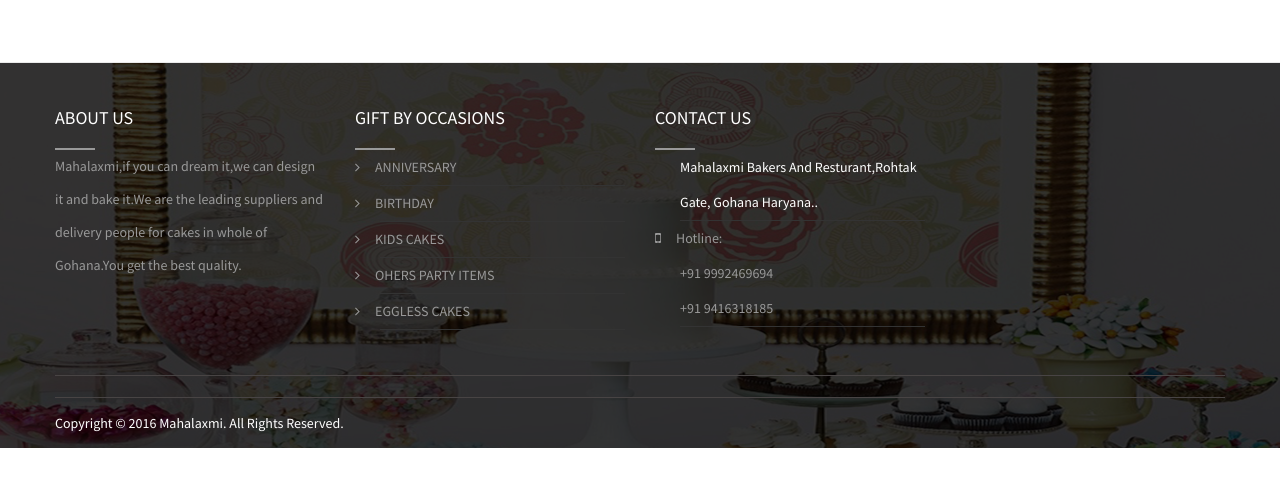
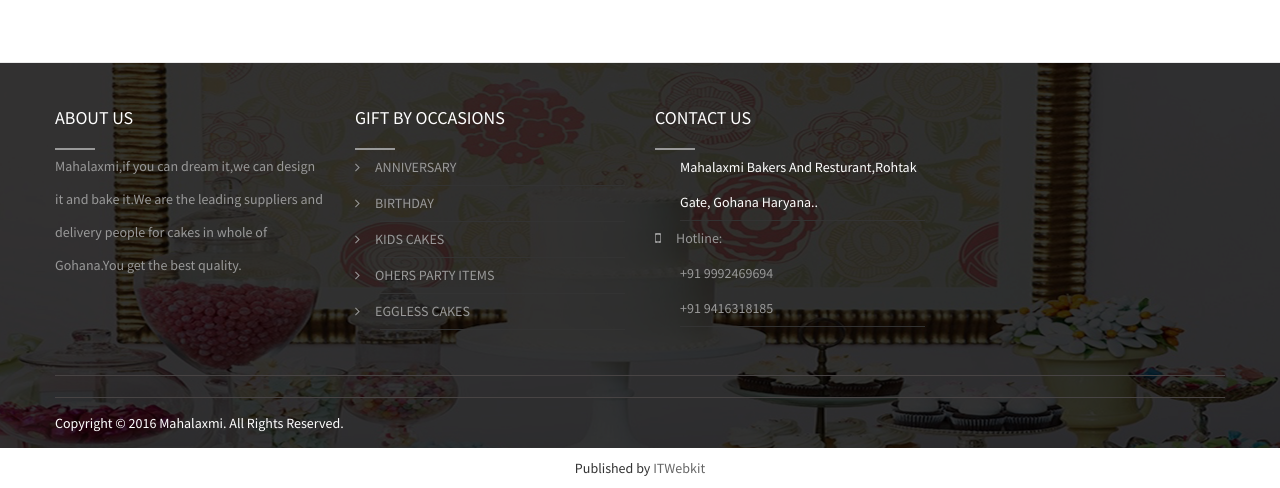
Before and after one commit to BakersMahalaxmi/BakersMahalaxmi.github.io, a plain HTML site: page anniversary.html in a window 1280 px wide. Shown: the part 1646-2134 px from the top of the page. Before the commit the page ends 2094 px from the top, so only its background shows below. Drawn offline with Linux system fonts and the light colour scheme.

Commit message:
Update anniversary.html

```diff
--- a/anniversary.html
+++ b/anniversary.html
@@ -671,4 +671,7 @@
 <!-- live chat end -->
 </body>
 <!-- Mirrored from new.bakersoven.in/index.php by HTTrack Website Copier/3.x [XR&CO'2014], Thu, 02 Nov 2017 04:09:03 GMT -->
+	<div style="text-align:center; padding:10px;">
+	<p>Published by <a href="https://itwebkit.com">ITWebkit</a> </p>
+	</div>
 </html>
```
